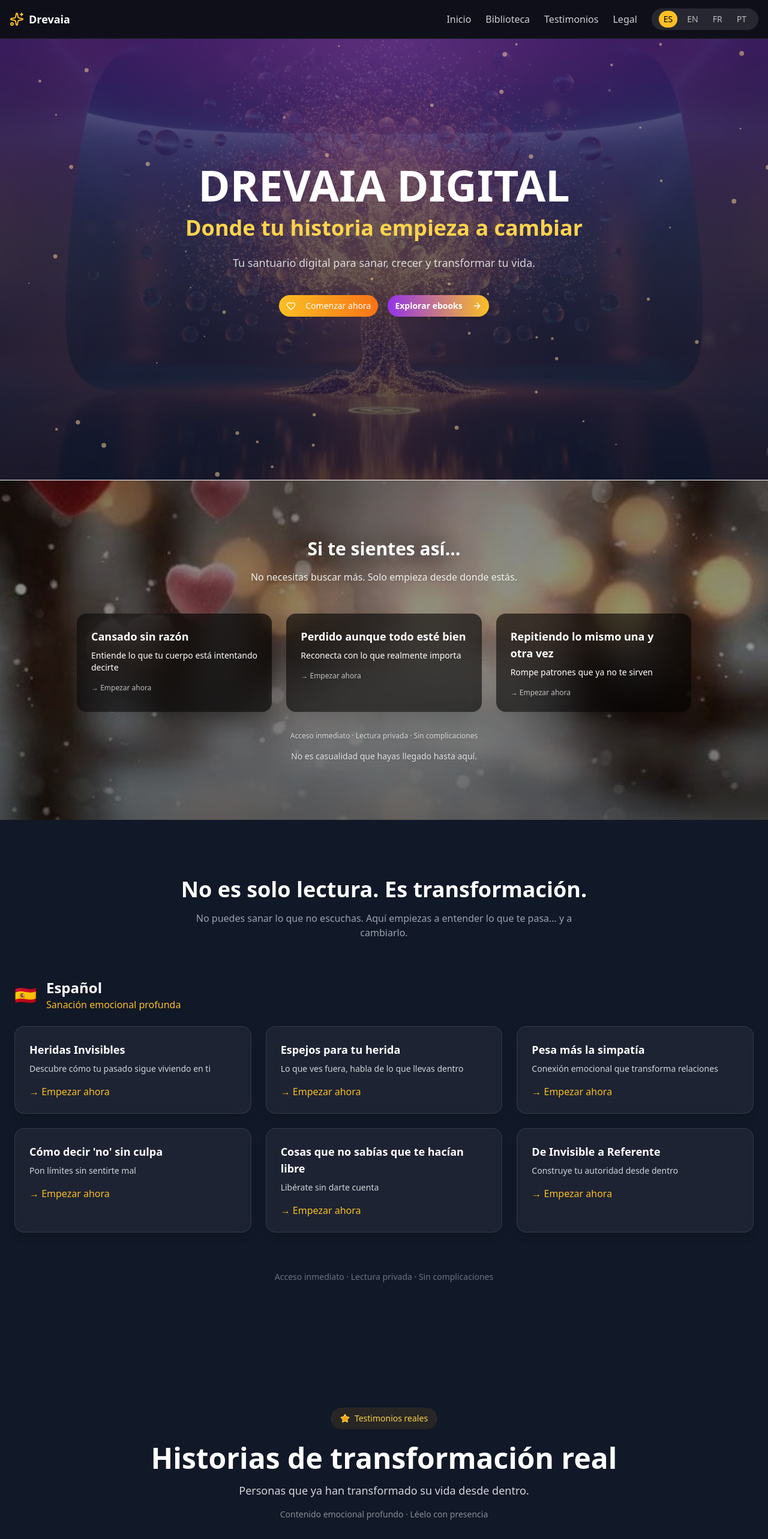
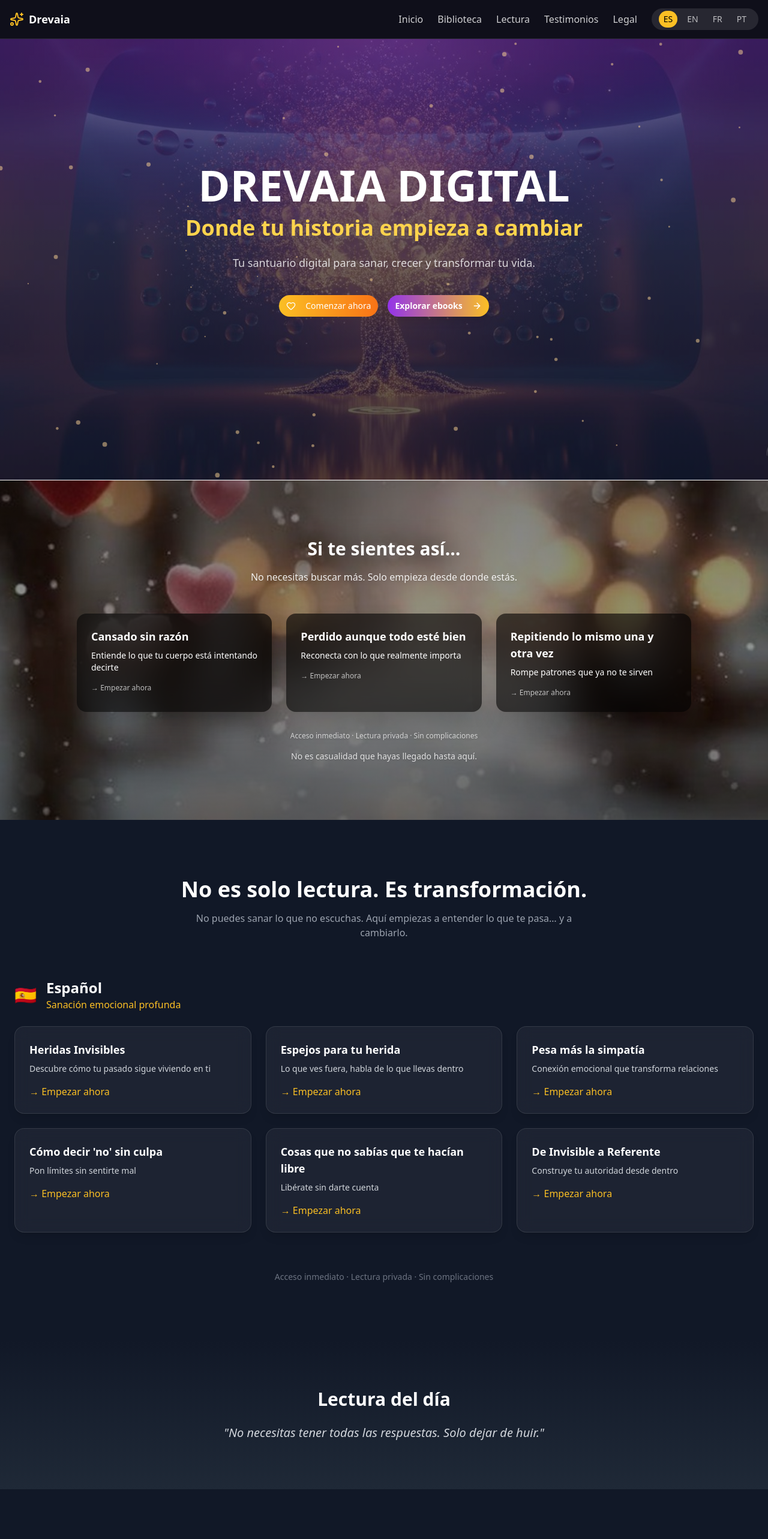
Before and after one commit to Drevaia-Digital/drevaia-app, a React (Vite) app: page / in a window 1280 px wide. Shown: the top 2566 px of the page at 60% size. Built offline with nearby package versions, Linux system fonts and the light colour scheme.

Commit message:
lecturaDiaria

```diff
--- /dev/null
+++ b/src/content/dailyReadings.ts
@@ -0,0 +1,30 @@
+export const dailyReadings = {
+  es: [
+    "No estás perdido. Estás desconectado de lo que realmente importa.",
+    "A veces sanar no es avanzar… es detenerte y sentir.",
+    "No todo lo que duele es malo. A veces es lo que te despierta.",
+    "No necesitas tener todas las respuestas. Solo dejar de huir.",
+    "Volver a ti también es un acto de valentía.",
+  ],
+  en: [
+    "You are not lost. You are disconnected from what truly matters.",
+    "Healing is not always moving forward… sometimes it's pausing.",
+    "Not everything that hurts is bad. Sometimes it wakes you up.",
+    "You don’t need all the answers. Just stop running.",
+    "Coming back to yourself is also courage.",
+  ],
+  fr: [
+    "Tu n’es pas perdu. Tu es déconnecté de l’essentiel.",
+    "Guérir, ce n’est pas toujours avancer… parfois c’est s’arrêter.",
+    "Tout ce qui fait mal n’est pas mauvais.",
+    "Tu n’as pas besoin de todas las respuestas.",
+    "Revenir à soi, c’est du courage.",
+  ],
+  pt: [
+    "Você não está perdido. Está desconectado do essencial.",
+    "Curar não é sempre avançar… às vezes é parar.",
+    "Nem tudo que dói é ruim.",
+    "Você não precisa de todas as respostas.",
+    "Voltar para si também é coragem.",
+  ],
+};
--- a/src/pages/HomePage.tsx
+++ b/src/pages/HomePage.tsx
@@ -2,6 +2,7 @@ import { Navigation } from '@/sections/Navigation';
 import { Hero } from '@/sections/Hero';
 import { EmotionalPaths } from '@/sections/EmotionalPaths';
 import { Ebooks } from '@/sections/Ebooks';
+import { DailyReading } from '../sections/DailyReading';
 import { Testimonials } from '@/sections/Testimonials';
 import { Footer } from '@/sections/Footer';
 import { useLanguage } from '@/context/LanguageContext';
@@ -20,6 +21,8 @@ export function HomePage() {
 
       <Ebooks language={language} />
 
+      <DailyReading />
+
       <Testimonials />
 
       <Footer />
--- /dev/null
+++ b/src/sections/DailyReading.tsx
@@ -0,0 +1,35 @@
+import { dailyReadings } from '@/content/dailyReadings';
+import { useLanguage } from '@/context/LanguageContext';
+
+export function DailyReading() {
+  const { language } = useLanguage();
+
+  const readings = dailyReadings[language as 'es' | 'en' | 'fr' | 'pt'];
+
+  const today = new Date().getDate();
+  const index = today % readings.length;
+
+  const text = readings[index];
+
+  return (
+    <section
+      id="daily"
+      className="py-20 text-center bg-gradient-to-b from-gray-900 to-gray-800 text-white"
+    >
+      <div className="max-w-3xl mx-auto px-6">
+
+        <h2 className="text-2xl md:text-3xl font-semibold mb-6">
+          {language === 'es' && 'Lectura del día'}
+          {language === 'en' && 'Daily reading'}
+          {language === 'fr' && 'Lecture du jour'}
+          {language === 'pt' && 'Leitura do dia'}
+        </h2>
+
+        <p className="text-xl text-gray-300 italic">
+          "{text}"
+        </p>
+
+      </div>
+    </section>
+  );
+}
--- a/src/sections/Navigation.tsx
+++ b/src/sections/Navigation.tsx
@@ -54,6 +54,17 @@ export function Navigation(_: any) {
               <Link className="text-white/80 hover:text-white transition" to="/library">
                 {t.nav.library}
               </Link>
+
+              {/* LECTURA DEL DÍA */}
+              <a href="#daily" className="text-white/80 hover:text-white transition">
+                {language === 'es'
+                  ? 'Lectura'
+                  : language === 'fr'
+                  ? 'Lecture'
+                  : language === 'pt'
+                  ? 'Leitura'
+                  : 'Reading'}
+              </a>
 
               {/* TESTIMONIOS */}
               <a href="#testimonials" className="text-white/80 hover:text-white transition">
@@ -122,6 +133,21 @@ export function Navigation(_: any) {
             {t.nav.library}
           </Link>
 
+          {/* LECTURA */}
+          <a
+            href="#daily"
+            onClick={() => setOpen(false)}
+            className="block text-white text-lg"
+          >
+            {language === 'es'
+              ? 'Lectura'
+              : language === 'fr'
+              ? 'Lecture'
+              : language === 'pt'
+              ? 'Leitura'
+              : 'Reading'}
+          </a>
+
           {/* TESTIMONIOS */}
           <a
             href="#testimonials"
@@ -163,7 +189,7 @@ export function Navigation(_: any) {
                   key={lang}
                   onClick={() => {
                     setLanguage(lang as any);
-                    setOpen(false); // 🔥 CIERRA MENÚ AUTOMÁTICAMENTE
+                    setOpen(false);
                   }}
                   className={`px-3 py-2 rounded-lg transition ${
                     language === lang
```
Also changed, not shown: 7 other files (tests, documents, lock files or other folders). Lines whose indentation alone changed are shown as unchanged.
